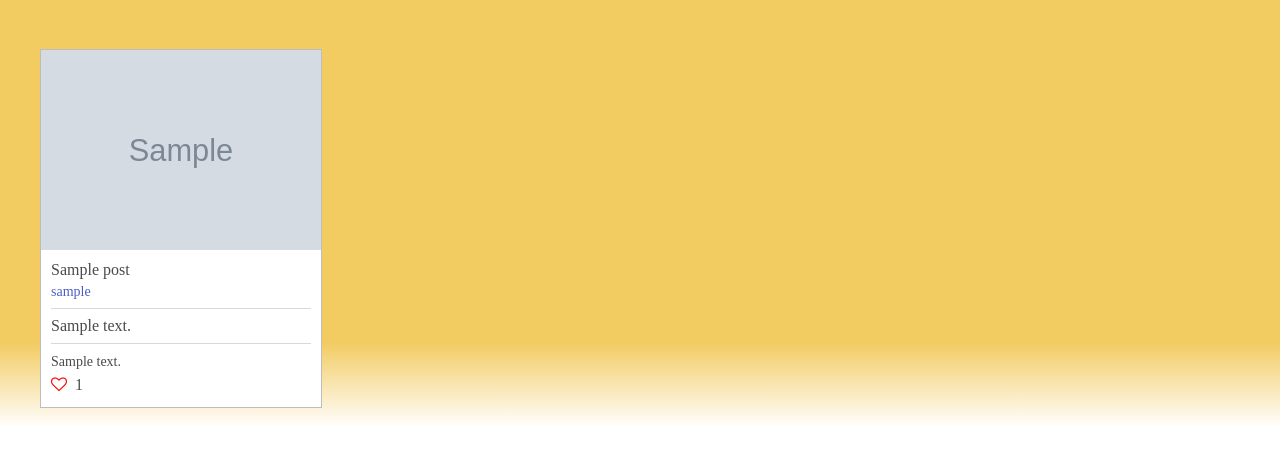
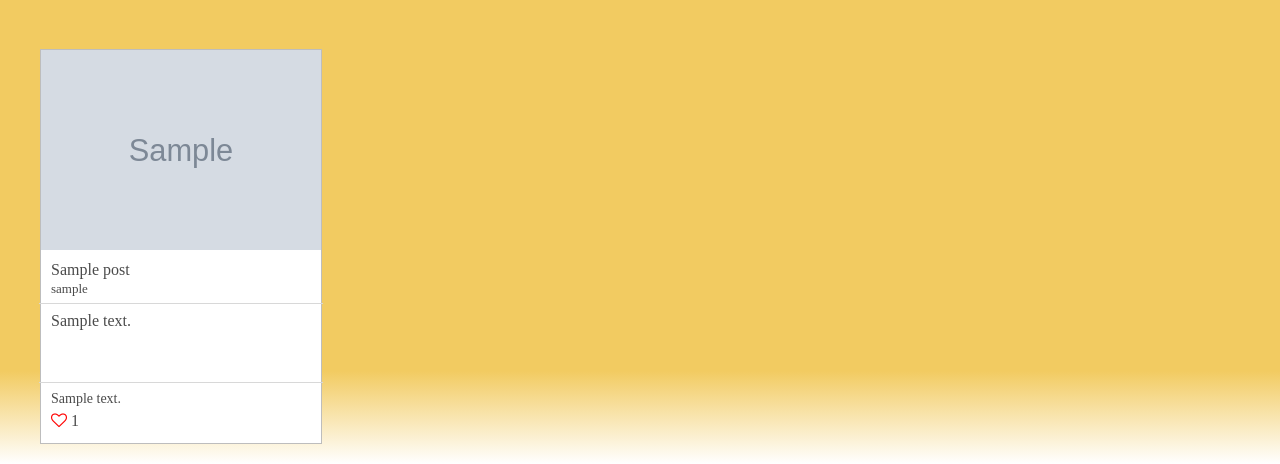
Before and after one commit to aaanjini/hanghae99_007, a Flask app: template templates/user.html in a window 1280 px wide. Shown: the part 472-936 px from the top of the page. Before the commit the page ends 893 px from the top, so only its background shows below. Run offline with Flask 2, Linux system fonts and the light colour scheme; the template is opened without the code that fills it: most values are stand-ins (such as "Sample title", 1, 10 or a date in 2020); grey boxes marked "Sample" are stand-in pictures; some libraries are stand-ins or nearby versions; some web fonts are replaced.

Commit message:
카드 모양 보완!

```diff
--- a/static/common.css
+++ b/static/common.css
@@ -110,3 +110,11 @@ input::placeholder {
 .orange_back {
     min-height: 250px;
 }
+
+/*card-----------------*/
+.info_box {
+    height: 24px;
+}
+.comment_box {
+    height: 85px;
+}
--- a/templates/user.html
+++ b/templates/user.html
@@ -266,10 +266,26 @@
                                         <img class="card_image" src="{{ post.img_url }}">
                                     </div>
                                     <div class="card_body">
+                                        <div class="row">
+                                            <div class="col">
                                                 <h4 style="margin: 0">{{ post.title }}</h4>
-                                        <a href="/user/{{ user_info.id }}"><small>{{ post.nickname }}</small></a>
+                                            </div>
+
+                                        </div>
+                                        <div class="row info_box">
+                                            <div class="col font_13">{{ post.nickname }}</div>
+                                            {% if post.like_count > 1 %}
+                                                <div class="col" style="text-align: right">
+                                                    <img src="/static/image/fire.png" width="15px" style="vertical-align: -3px">
+                                                </div>
+                                            {% endif %}
+                                        </div>
+                                        <div class="row comment_box">
                                             <p class="ptag">{{ post.review }}</p>
+                                        </div>
+                                        <div class="row">
                                             <small>{{ post.address }}</small>
+                                        </div>
                                         <div class="row">
                                             <div class="col" style="text-align: left">
                                                 <a class="" aria-label="heart" onclick="toggle_like('{{ post._id }}', 'heart')">
@@ -279,7 +295,7 @@
                                                     {% else %}
                                                         <i id="{{ post._id }}" class="fa fa-heart-o" aria-hidden="true"></i>
                                                     {% endif %}
-                                                    </span>&nbsp;
+                                                </span>
                                                     <span class="like-num {{ post._id }}">{{ post.like_count }}</span>
                                                 </a>
                                             </div>
@@ -290,6 +306,7 @@
                                             </div>
                                         </div>
                                     </div>
+
                                 </div>
                             </div>
                         {% endfor %}
```
Also changed, not shown: templates/index.html (+4 -4 lines). Lines whose indentation alone changed are shown as unchanged.
